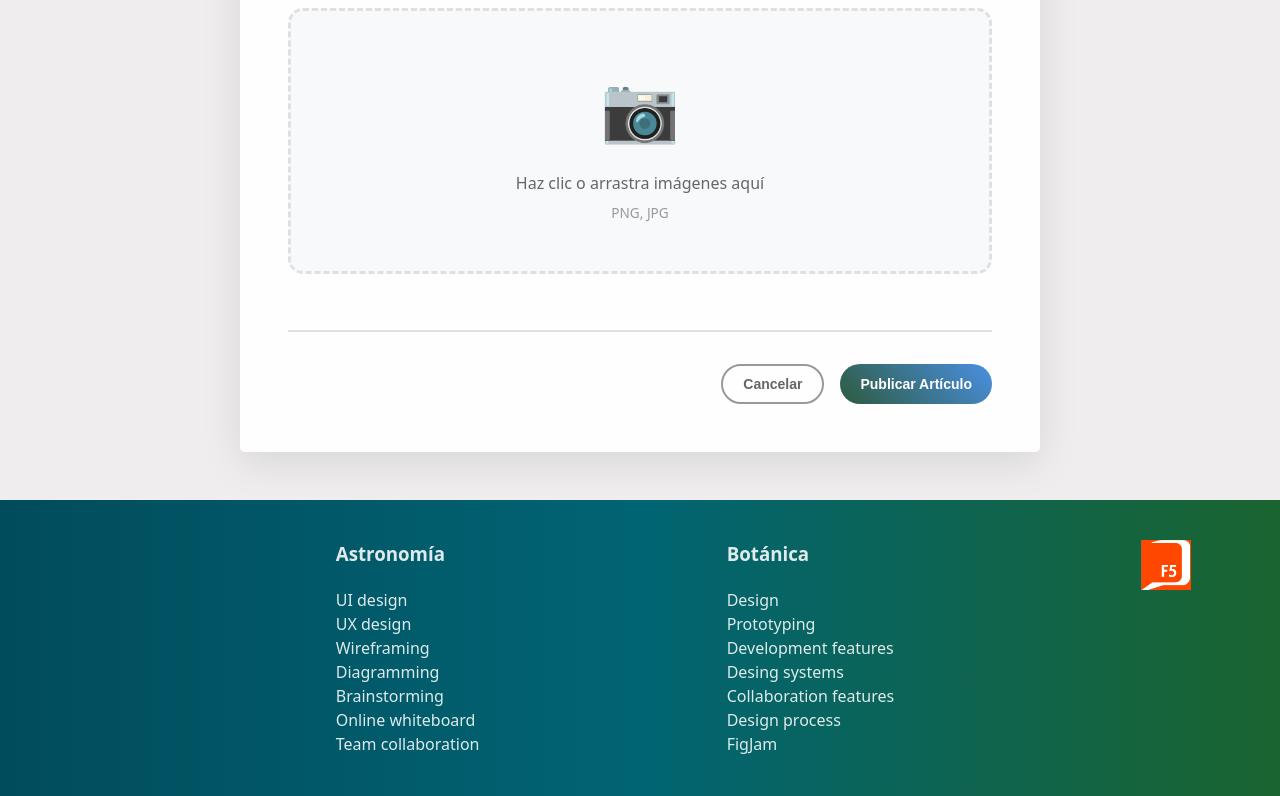
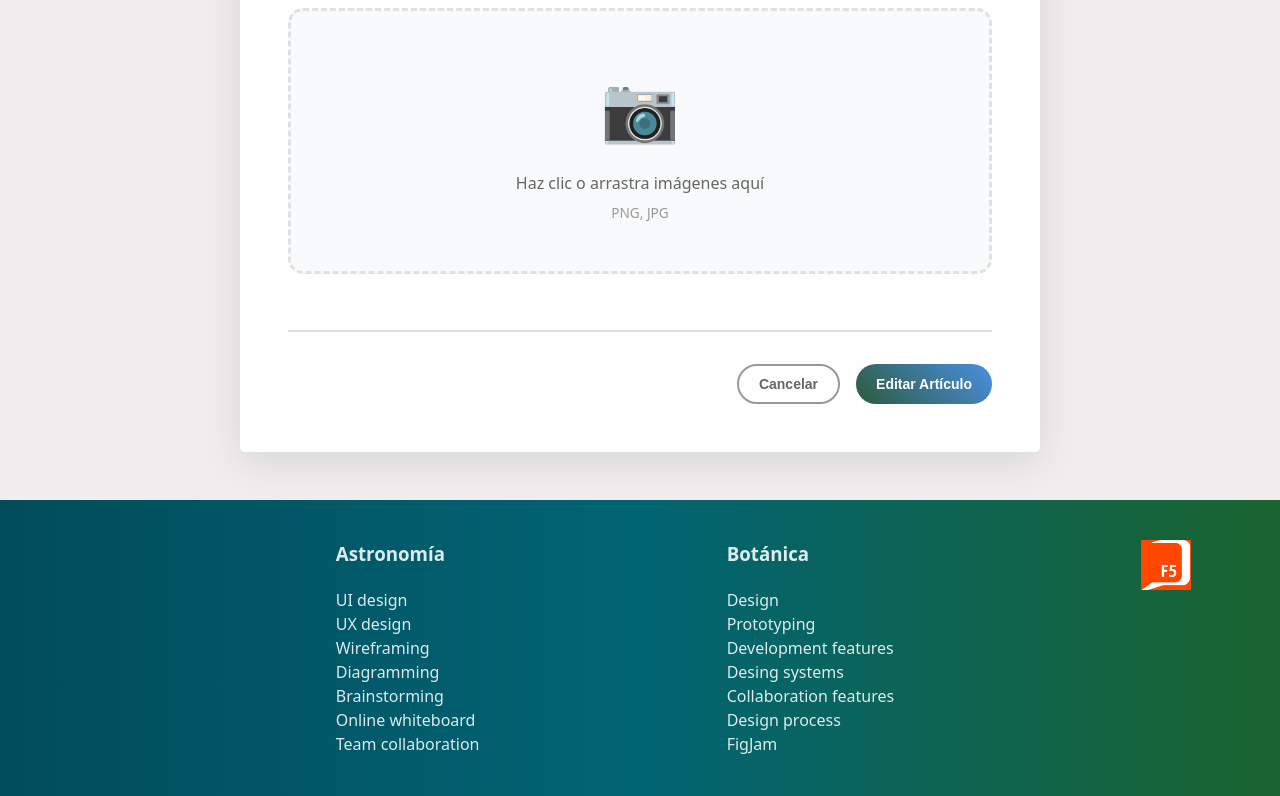
Before and after one commit to Sylva-Organization/CelestialBloom-Client, a React (Vite) app: page /edit-form in a window 1280 px wide. Shown: the part 843-1639 px from the top of the page. Built offline with nearby package versions, Linux system fonts and the light colour scheme.

Commit message:
style(EditForm): rename 'Publicar Artículo' button to 'Editar Artículo'. Related to #6

```diff
--- a/src/components/EditForm.jsx
+++ b/src/components/EditForm.jsx
@@ -138,7 +138,7 @@ const EditForm = () => {
                         {/* Form Actions - Buttons Delete/Create  */}
                         <div className="form-actions">
                             <button type='button' className="btn btn-secondary" onClick={() => window.history.back()}>Cancelar</button>
-                            <button type='submit' className="btn btn-primary">Publicar Artículo</button>
+                            <button type='submit' className="btn btn-primary">Editar Artículo</button>
                         </div>
                     </form>
                 </div>
```
